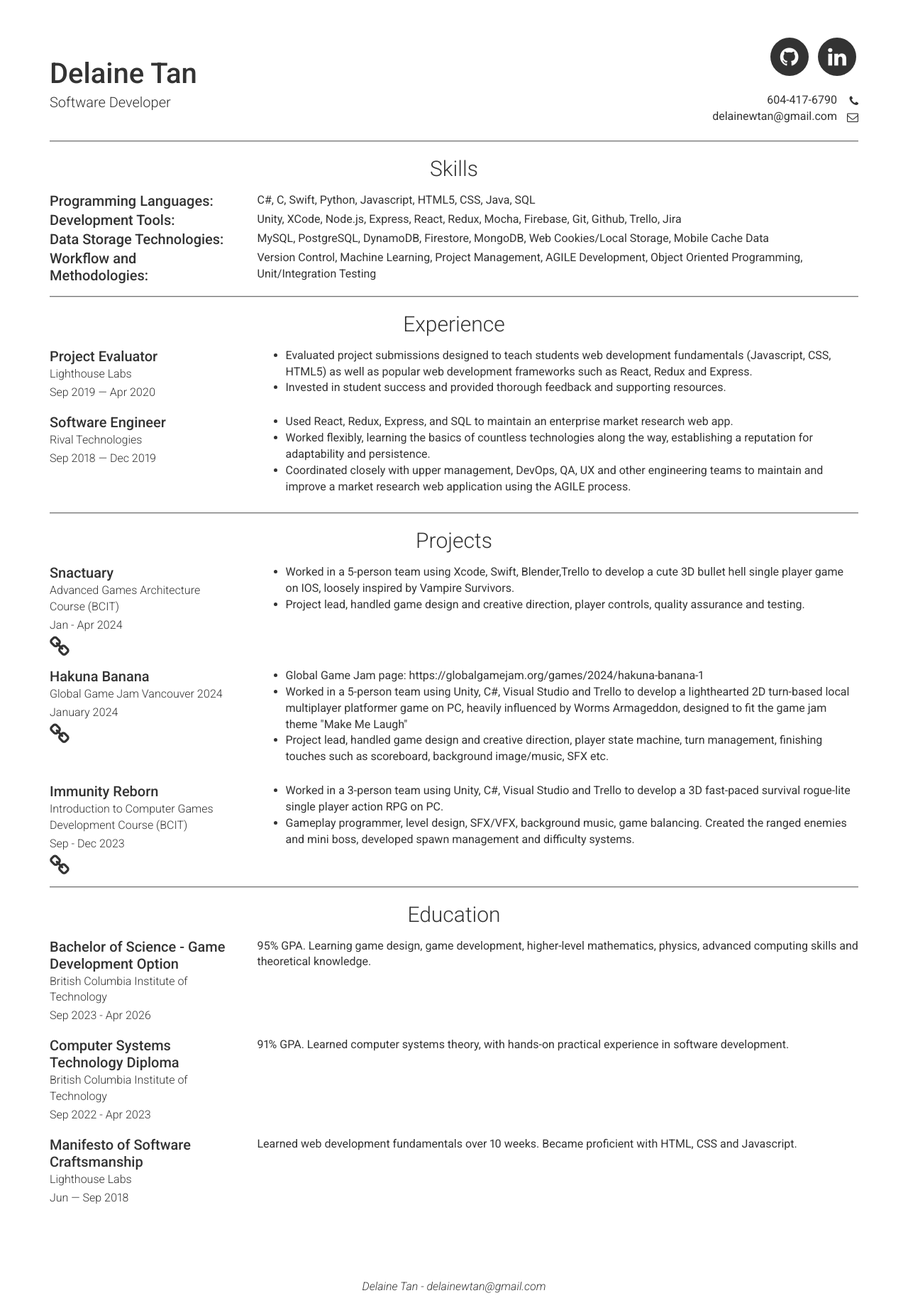
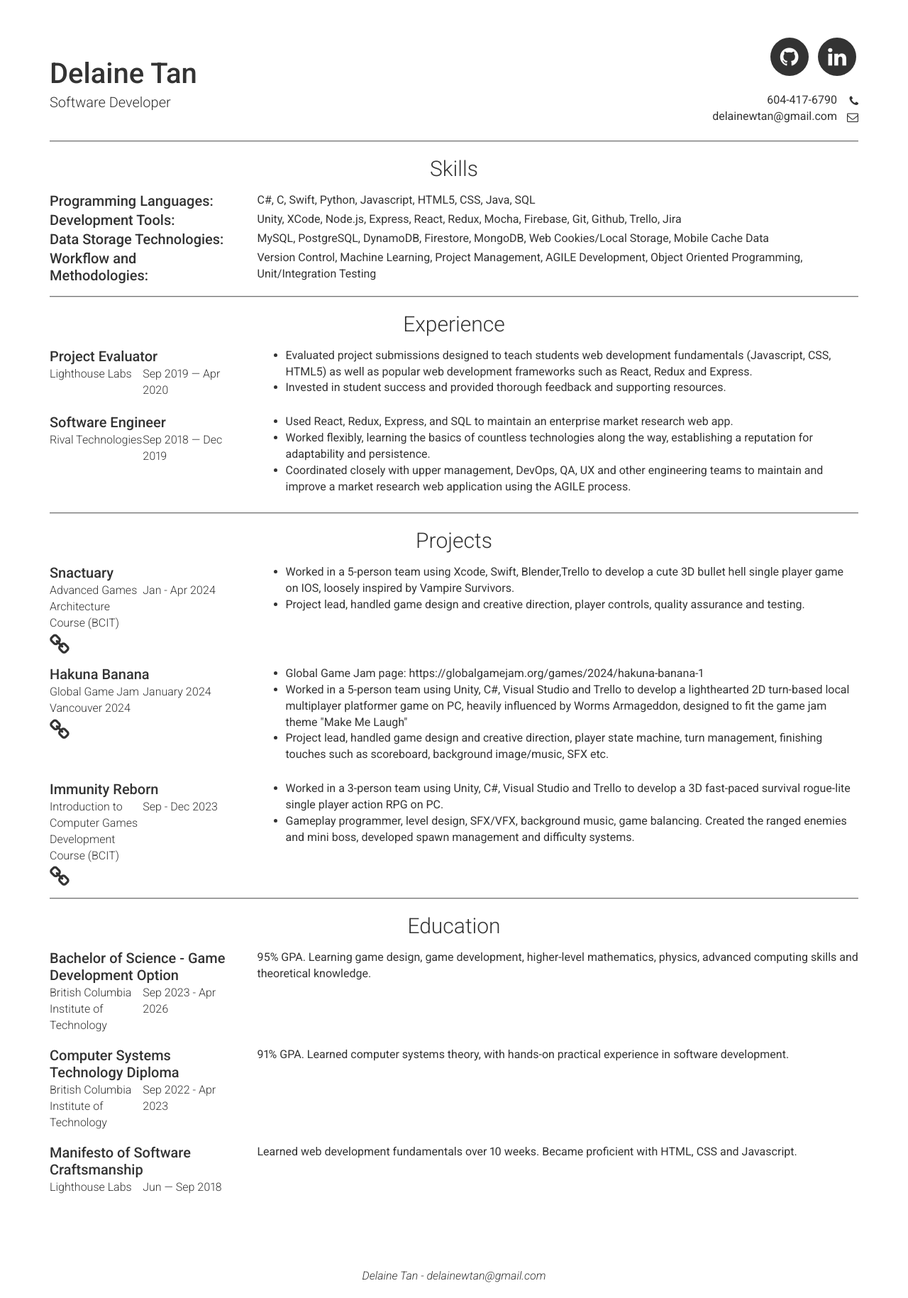
Before and after one commit to DelaineWTan/delainewtan.github.io, a Jekyll site: the page built from index.md, in a window 1280 px wide. Shown: the whole page at 71% size. Built offline with Jekyll 4.4.1, drawn with Linux system fonts in a browser that asks for light colours.

Commit message:
Experiment with showing company and dates on same row.

```diff
--- a/_includes/left.html
+++ b/_includes/left.html
@@ -7,8 +7,10 @@
         {%- endif -%}
         {%- if include.item.qualification -%}<h4>{{ include.item.qualification }}</h4>{%- endif -%}
         {%- if include.item.job_title -%}<h4>{{ include.item.job_title }}</h4>{%- endif -%}
-    {%- if include.item.company -%}<p>{{ include.item.company }}</p>{%- endif -%}
-    {%- if include.item.dates -%}<p>{{ include.item.dates }}</p>{%- endif -%}
+        <div class="same-row-container">
+            {%- if include.item.company -%}<p class="left">{{ include.item.company }}</p>{%- endif -%}
+            {%- if include.item.dates -%}<p class="right">{{ include.item.dates }}</p>{%- endif -%}
+        </div>
         {%- if include.item.github -%}
         <a href="https://github.com/{{ include.item.github }}" class="link"><i class="fa fa-github"></i> <span class="print-only">https://github.com{{ include.item.github }}</span></a><br class="print-only">
         {%- endif -%}
--- a/assets/main.scss
+++ b/assets/main.scss
@@ -3,3 +3,12 @@
 ---
 
 @import 'modern-resume-theme';
+
+.same-row-container {
+    display: flex;
+    justify-content: space-between;
+}
+
+.left, .right {
+    flex: 1;
+}
```
Lines whose indentation alone changed are shown as unchanged.
